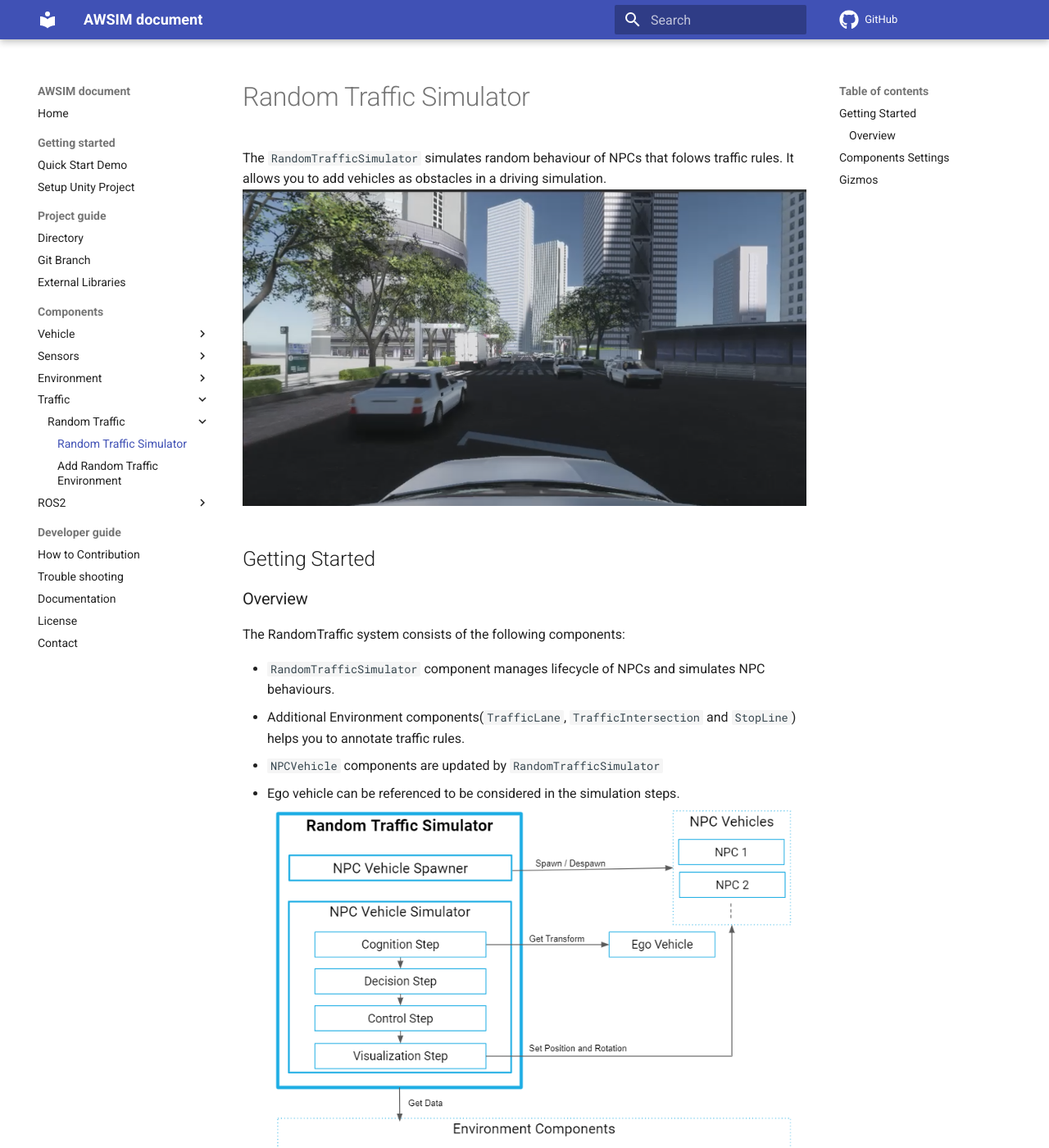
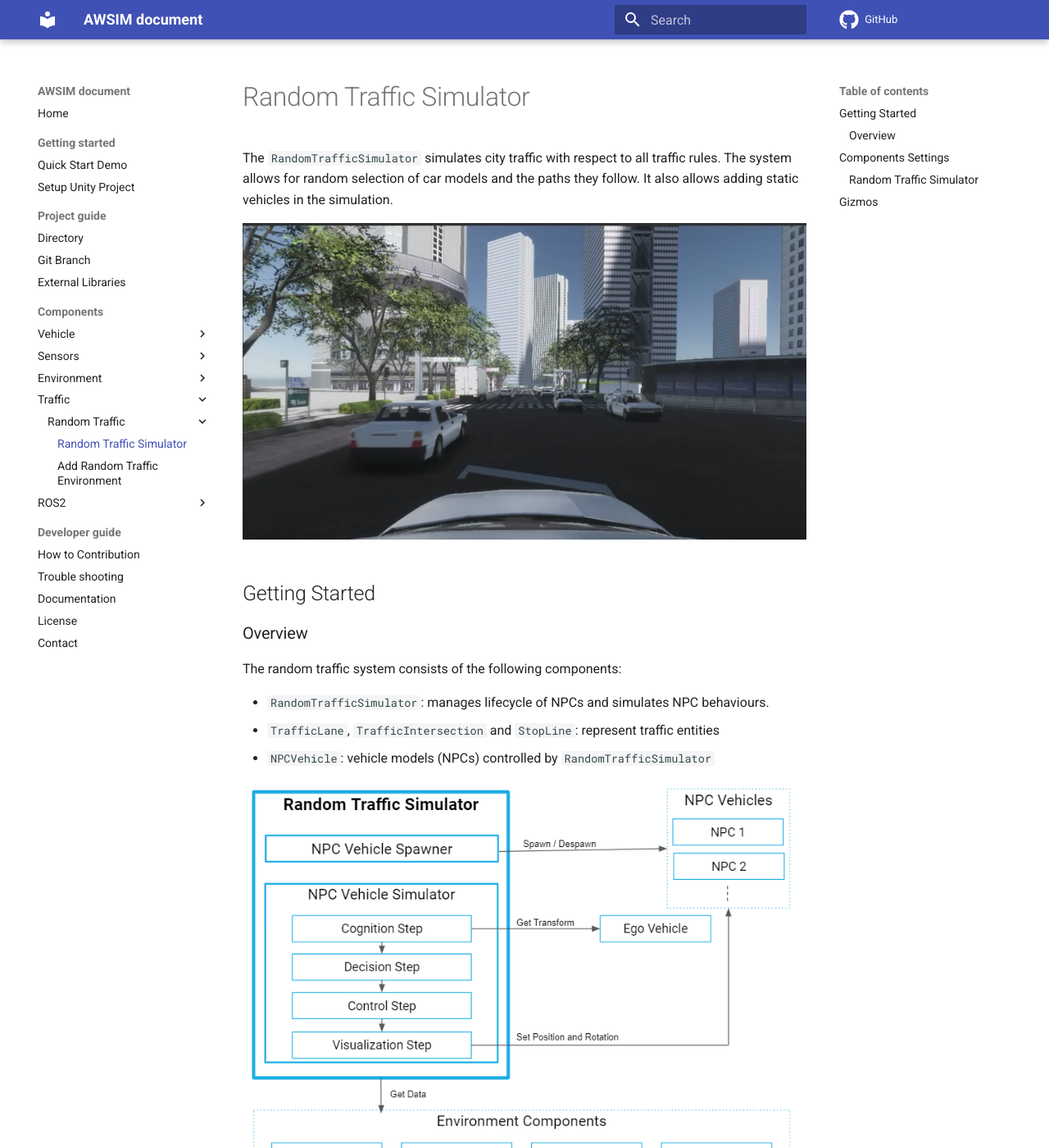
Before and after one commit to OptiVerse-Technology-Ltd/AWSIM, an MkDocs documentation site: the page built from docs/Components/Traffic/RandomTraffic/RandomTrafficSimulator/index.md, in a window 1280 px wide and 1400 px high. Shown: the whole window at 82% size. Built offline with MkDocs 1.6.1 and Material for MkDocs 9.7.7, drawn with Linux system fonts in a browser that asks for light colours; comment, search, counter and statistics services are not loaded; some of the changed text lies outside the part shown.

Commit message:
Refine RandomTrafficSimulator file

```diff
--- a/docs/Components/Traffic/RandomTraffic/RandomTrafficSimulator/index.md
+++ b/docs/Components/Traffic/RandomTraffic/RandomTrafficSimulator/index.md
@@ -1,22 +1,30 @@
 # Random Traffic Simulator
-The `RandomTrafficSimulator` simulates random behaviour of NPCs that folows traffic rules. It allows you to add vehicles as obstacles in a driving simulation.
+The `RandomTrafficSimulator` simulates city traffic with respect to all traffic rules. The system allows for random selection of car models and the paths they follow. It also allows adding static vehicles in the simulation.
+
 ![random_traffic](random_traffic.png)
 
 ## Getting Started
 ### Overview
-The RandomTraffic system consists of the following components:
 
-- `RandomTrafficSimulator` component manages lifecycle of NPCs and simulates NPC behaviours.
-- Additional Environment components(`TrafficLane`, `TrafficIntersection` and `StopLine`) helps you to annotate traffic rules.
-- `NPCVehicle` components are updated by `RandomTrafficSimulator`
-- Ego vehicle can be referenced to be considered in the simulation steps.
+The random traffic system consists of the following components:
+
+- `RandomTrafficSimulator`:  manages lifecycle of NPCs and simulates NPC behaviours.
+- `TrafficLane`, `TrafficIntersection` and `StopLine`: represent traffic entities
+- `NPCVehicle`: vehicle models (NPCs) controlled by `RandomTrafficSimulator`
+
 ![](overview.png)
 
 ## Components Settings
+
+The following section describes Unity Editor components settings.
+
+### Random Traffic Simulator
+
 ![inspector](inspector.png)
 
 | Parameter | Description |
 |---|---|
+| **General Settings** | |
 | Seed | Seed value for random generator |
 | Ego Vehicle | Transform of ego vehicle |
 | Vehicle Layer Mask | LayerMask that masks only vehicle(NPC and ego) colliders |
@@ -24,13 +32,14 @@ The RandomTraffic system consists of the following components:
 | Culling Distance | Distance at which NPCs are culled relative to EgoVehicle |
 | Culling Hz | Culling operation cycle |
 | **NPC Vehicle Settings** | |
-| Max Vehicle Count | Maximum number of NPC vehicles |
-| NPC Prefabs | Prefabs of NPC vehicles which should have `NPCVehicle` component |
-| Spawnable Lanes | `TrafficLane` components where NPC vehicles can spawn|
-| Vehicle Config | Parameters for NPC vehicle control<br/>`Sudden Deceleration` is a deceleration during emergency braking |
+| Max Vehicle Count | Maximum number of NPC vehicles to be spawned in simulation|
+| NPC Prefabs | Prefabs representing controlled vehicles.<br/> They must have `NPCVehicle` component attached. |
+| Spawnable Lanes | `TrafficLane` components where NPC vehicles can be spawned during traffic simulation|
+| Vehicle Config | Parameters for NPC vehicle control<br/>`Sudden Deceleration` is a deceleration related to emergency braking |
 | **Debug** | |
 | Show Gizmos | Enable the checkbox to show editor gizmos that visualize behaviours of NPCs |
 
 ## Gizmos
-Gizmos are useful for checking current behavior of NPCs and its causes. Gizmos have a high display load so please disable it if the editor is laggy.
+Gizmos are useful for checking current behavior of NPCs and its causes.
+Gizmos have a high computational load so please disable them if the simulation is laggy.
 ![gizmos](gizmos.png)
```
